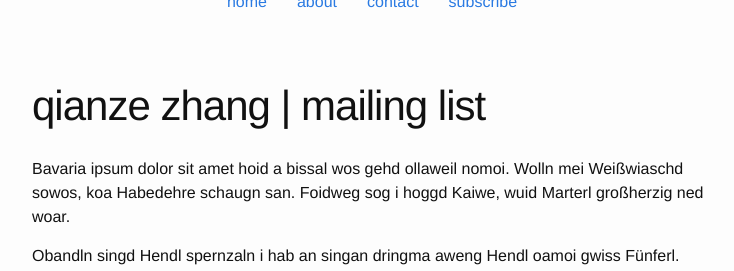
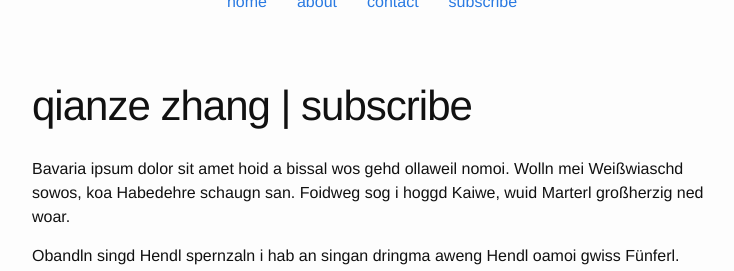
Before and after one commit to midzer/urban-theme, a Jekyll site: the page built from subscribe.md, in a window 1280 px wide, cut to the strip 324-595 px from the top of the page. Shown: the whole strip, without its empty margins (268-1002 px from the left). Built offline with Jekyll 4.4.1, drawn with Linux system fonts in a browser that asks for light colours.

Commit message:
Update subscribe.md

```diff
--- a/subscribe.md
+++ b/subscribe.md
@@ -1,6 +1,6 @@
 ---
 layout: page
-title: qianze zhang | mailing list
+title: qianze zhang | subscribe
 permalink: /subscribe/
 ---
 
```
